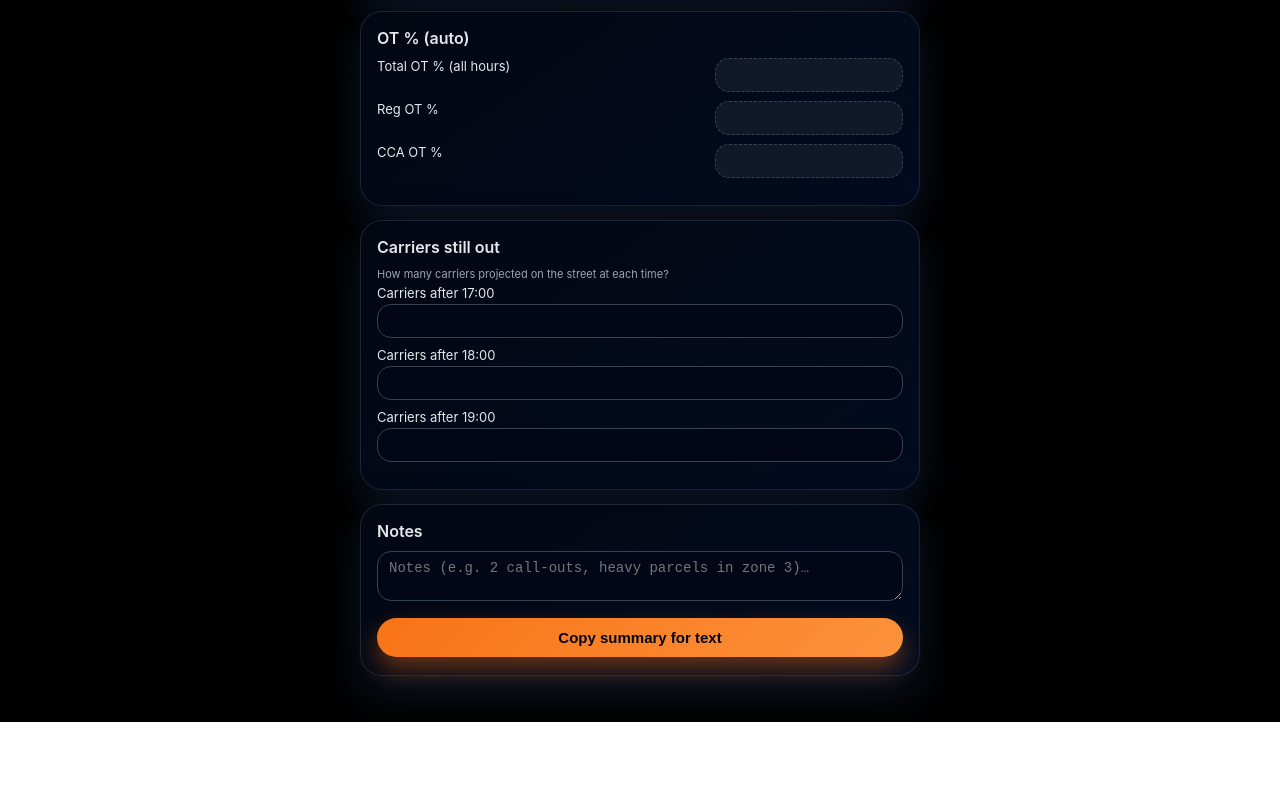
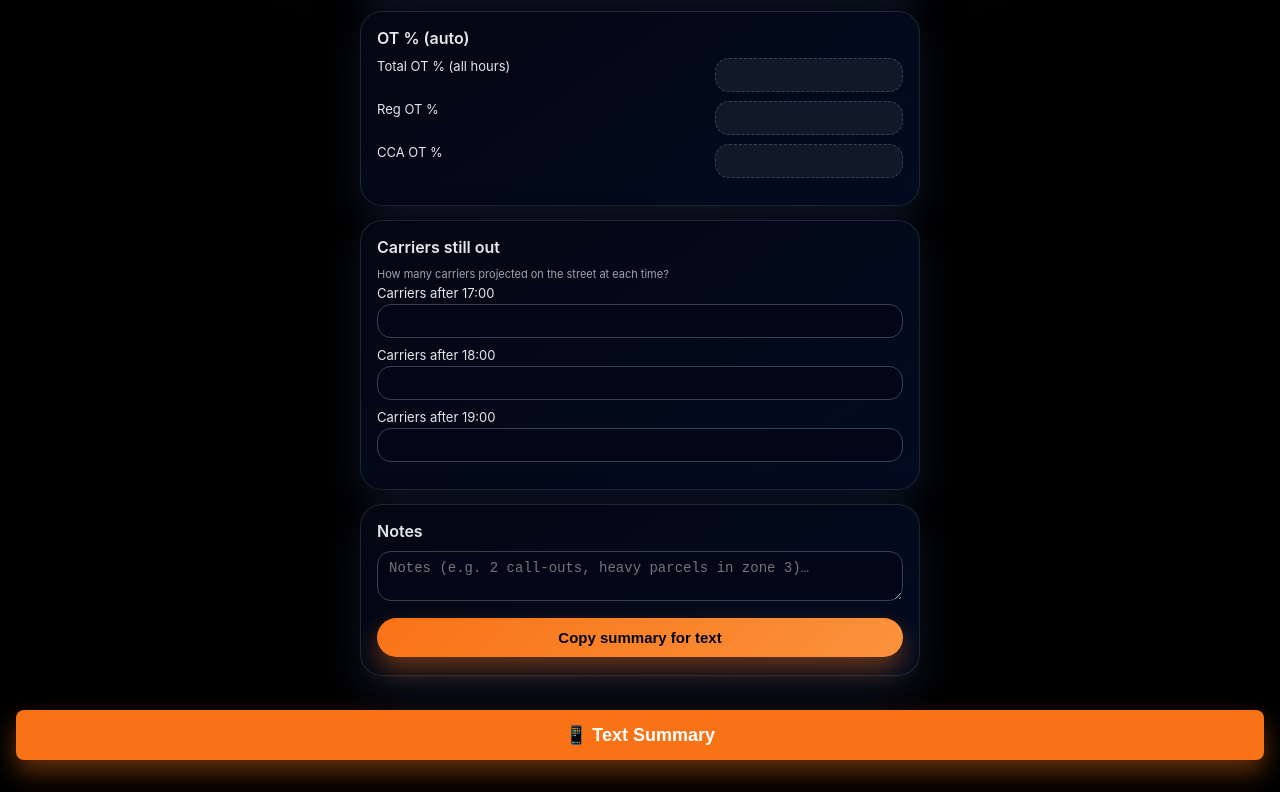
Before and after one commit to malik270230/f2-projections, a plain HTML site: page index.html in a window 1280 px wide. Shown: the part 1036-1828 px from the top of the page. Before the commit the page ends 1758 px from the top, so only its background shows below. Drawn offline with Linux system fonts and the light colour scheme.

Commit message:
Update index.html

```diff
--- a/index.html
+++ b/index.html
@@ -427,5 +427,20 @@
     }
   }
 </script>
+  <button onclick="sendText()"
+style="margin-top:20px; width:100%; padding:14px; font-size:18px; background:#f97316; color:white; border:none; border-radius:8px;">
+📱 Text Summary
+</button>
+
+<script>
+function sendText() {
+    recalc();
+    var summary = encodeURIComponent(buildSummary());
+    var phone = "7326296816"; // <<< CHANGE THIS TO YOUR PHONE NUMBER
+
+    // Opens iMessage/SMS app with summary pre-filled
+    window.location.href = "sms:" + phone + "?&body=" + summary;
+}
+</script>
 </body>
 </html>
```
